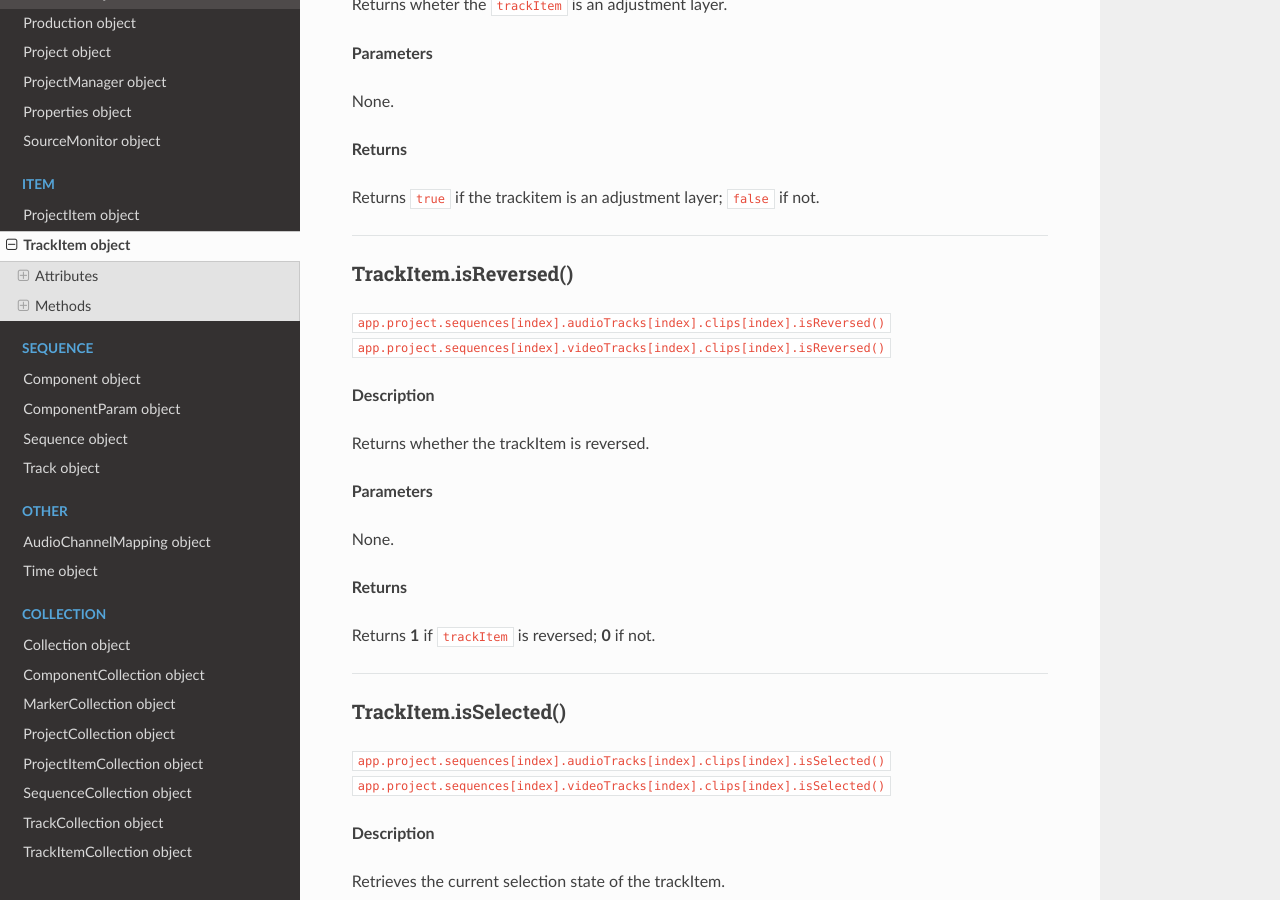
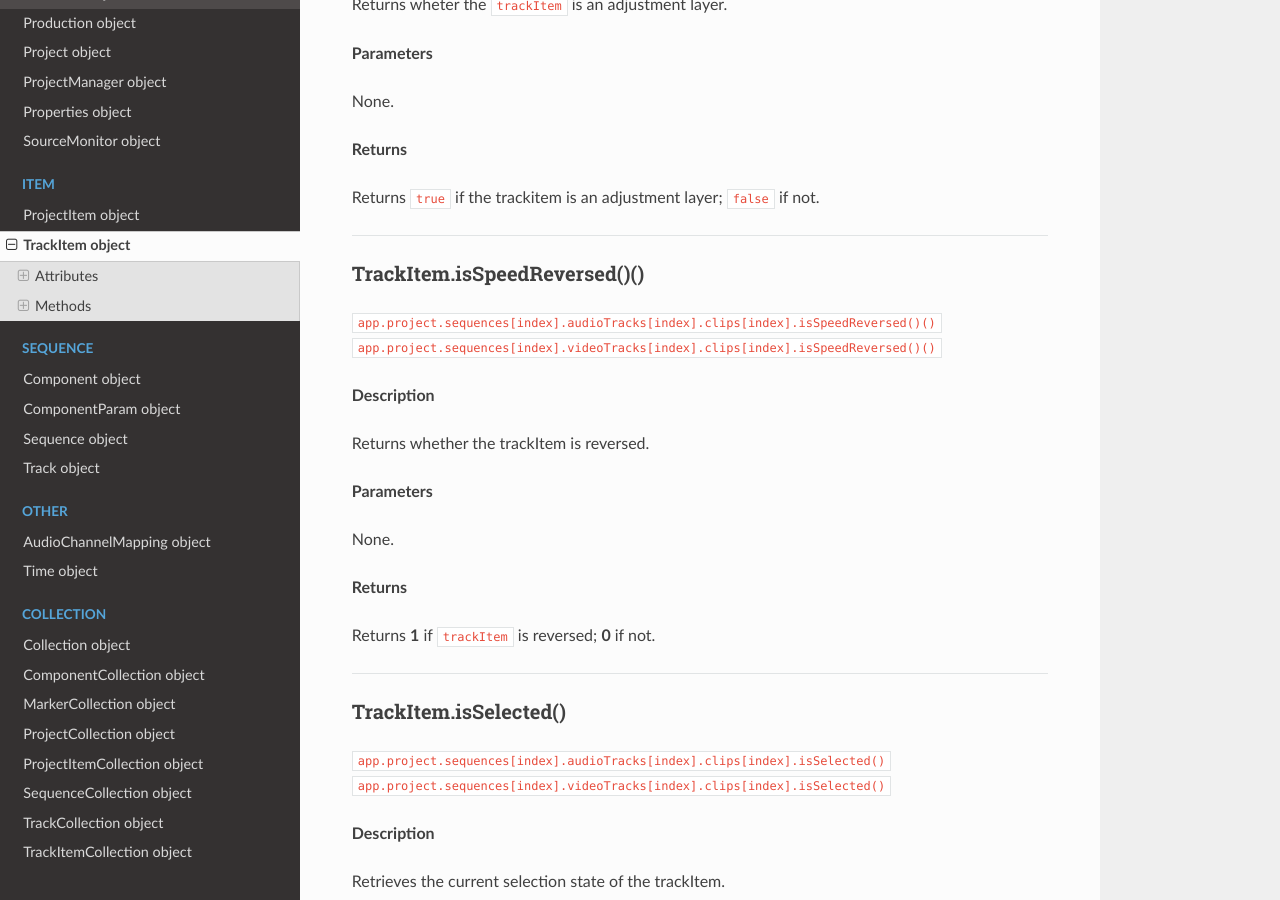
Before and after one commit to docsforadobe/premiere-scripting-guide, a Sphinx documentation site: the page built from docs/item/trackitem.rst, in a window 1280 px wide and 900 px high, scrolled down 5201 px. Built offline with Sphinx 7.4.7 and the Read the Docs theme 2.0.0, drawn with Linux system fonts in a browser that asks for light colours.

Commit message:
Fixed isSpeedReversed() typo

```diff
--- a/docs/item/trackitem.rst
+++ b/docs/item/trackitem.rst
@@ -282,13 +282,13 @@ Returns ``true`` if the trackitem is an adjustment layer; ``false`` if not.
 
 ----
 
-.. _trackItem.isReversed:
+.. _trackItem.isSpeedReversed():
 
-TrackItem.isReversed()
+TrackItem.isSpeedReversed()()
 *********************************************
 
-|   ``app.project.sequences[index].audioTracks[index].clips[index].isReversed()``
-|   ``app.project.sequences[index].videoTracks[index].clips[index].isReversed()``
+|   ``app.project.sequences[index].audioTracks[index].clips[index].isSpeedReversed()()``
+|   ``app.project.sequences[index].videoTracks[index].clips[index].isSpeedReversed()()``
 
 **Description**
 
```
